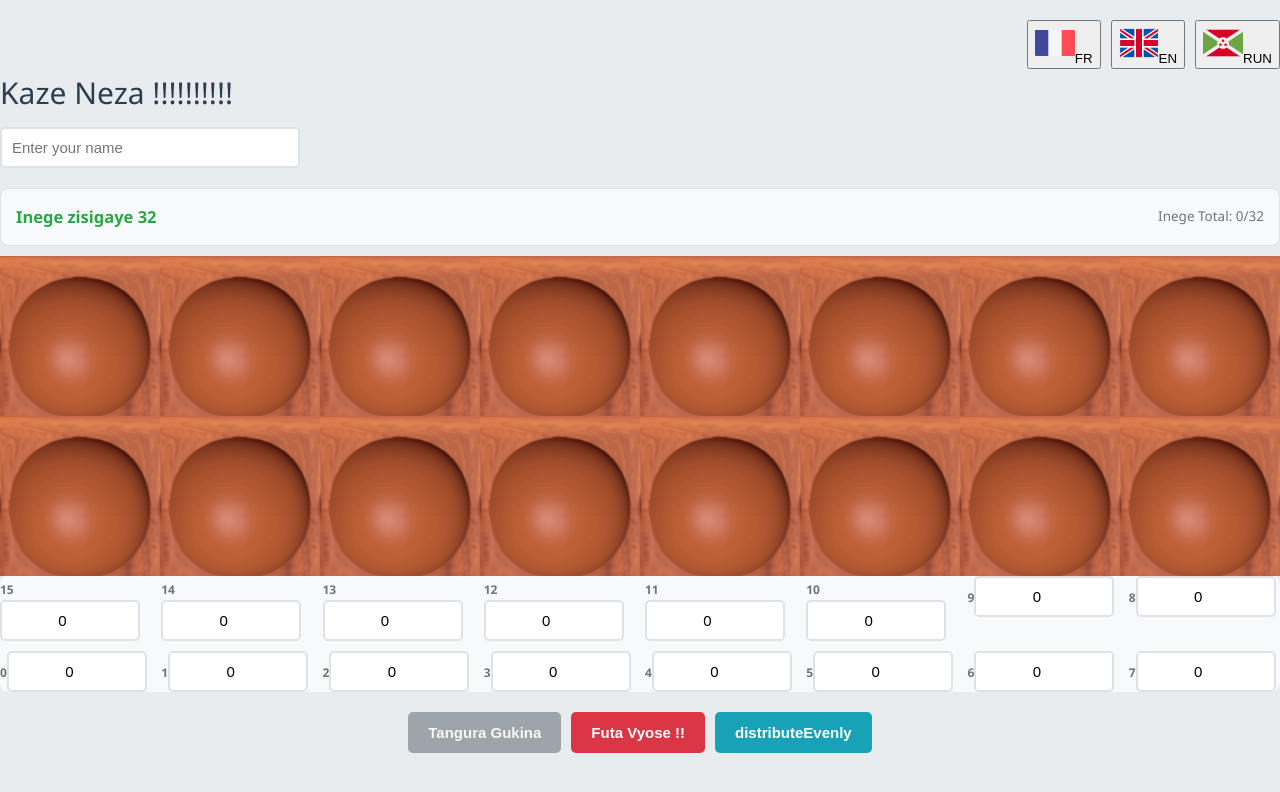
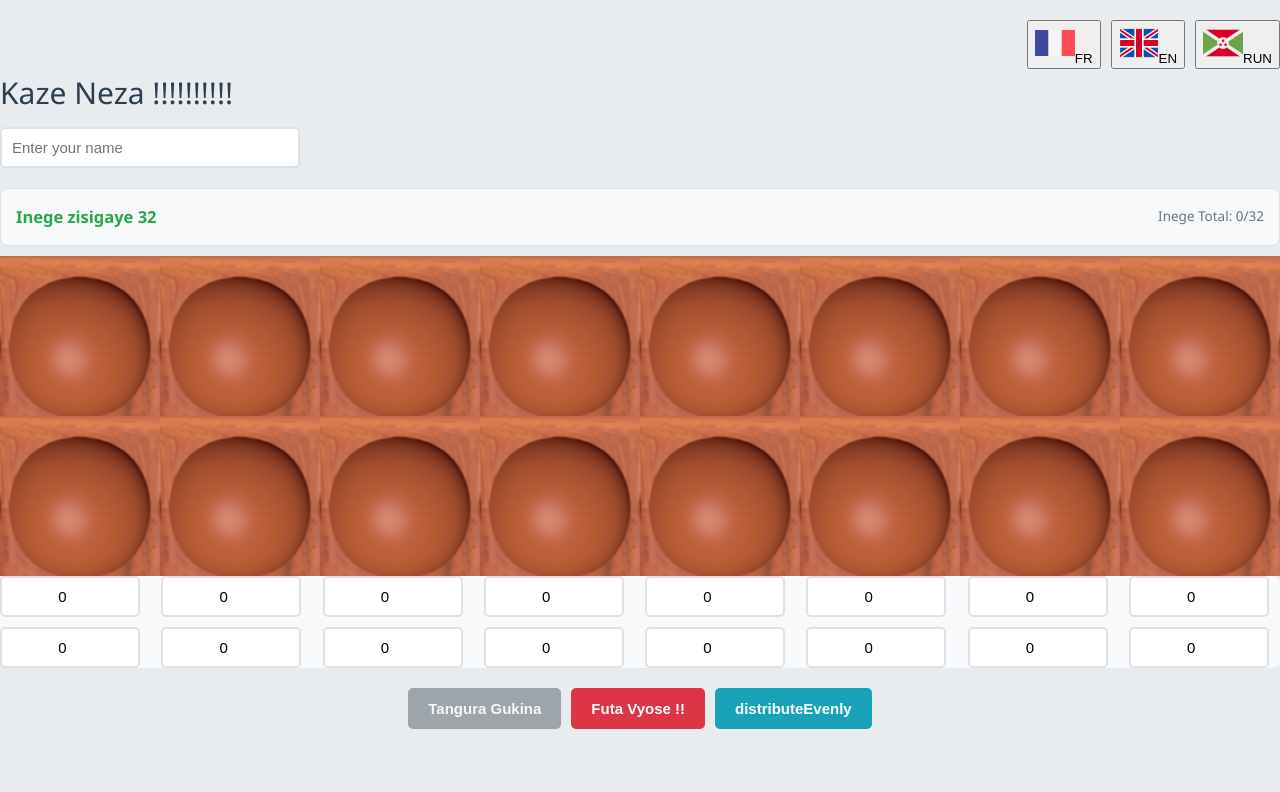
Before and after one commit to Jean-Lionel/hackaton_urubugu_ui, a Vue app: page / in a window 1280 px wide. Shown: the top 792 px of the page. Built offline with nearby package versions, Linux system fonts and the light colour scheme.

Commit message:
remove index key

```diff
--- a/src/views/Login.vue
+++ b/src/views/Login.vue
@@ -26,7 +26,6 @@
 
       <div class="cases">
         <div v-for="(caseValue, index) in positions" :key="index" class="case-container">
-          <label class="case-label">{{ caseValue }}</label>
           <input
             type="number"
             min="0"
```
